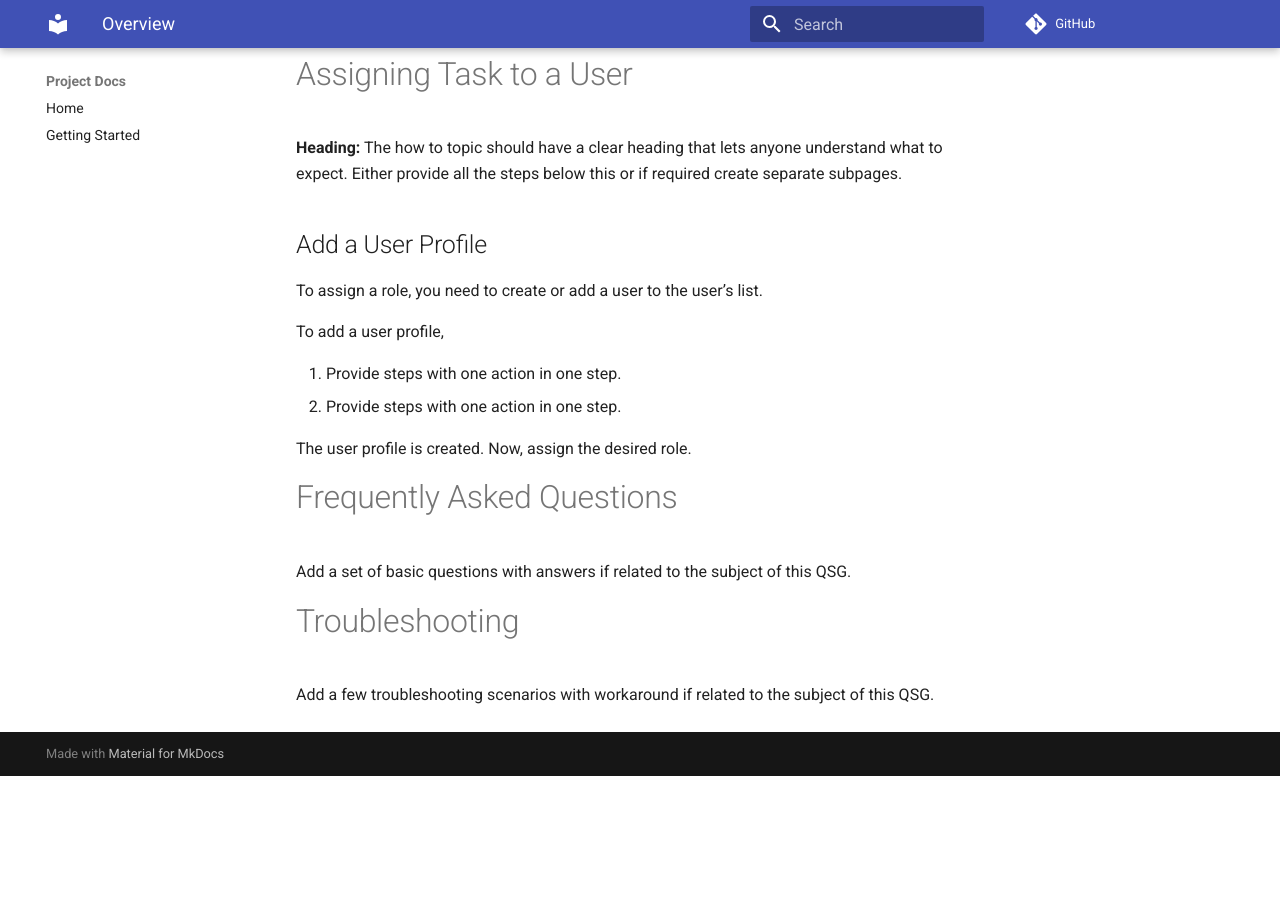
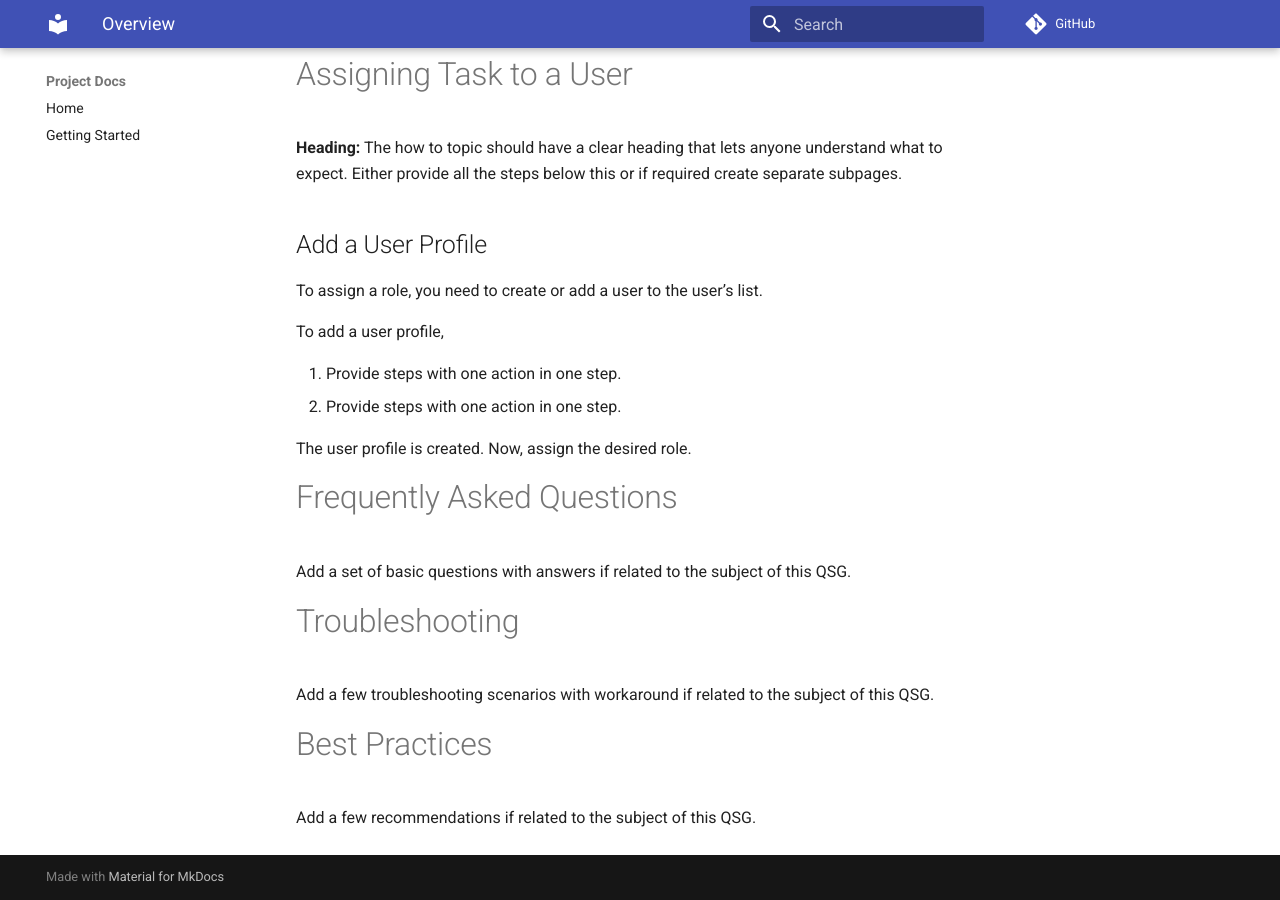
Before and after one commit to RCG1412/Practice-D-A-C, an MkDocs documentation site: the page built from docs/Quick Start Guide.md, in a window 1280 px wide and 900 px high, scrolled down 625 px. Built offline with MkDocs 1.6.1 and Material for MkDocs 9.7.7, drawn with Linux system fonts in a browser that asks for light colours; comment, search, counter and statistics services are not loaded; before the commit the page ends 1401 px from its top, so only the background shows below that.

Commit message:
updated QSG

```diff
--- a/docs/Quick Start Guide.md
+++ b/docs/Quick Start Guide.md
@@ -36,3 +36,7 @@ Add a set of basic questions with answers if related to the subject of this QSG.
 # Troubleshooting
 
 Add a few troubleshooting scenarios with workaround if related to the subject of this QSG.
+
+# Best Practices
+
+Add a few recommendations if related to the subject of this QSG.
```
